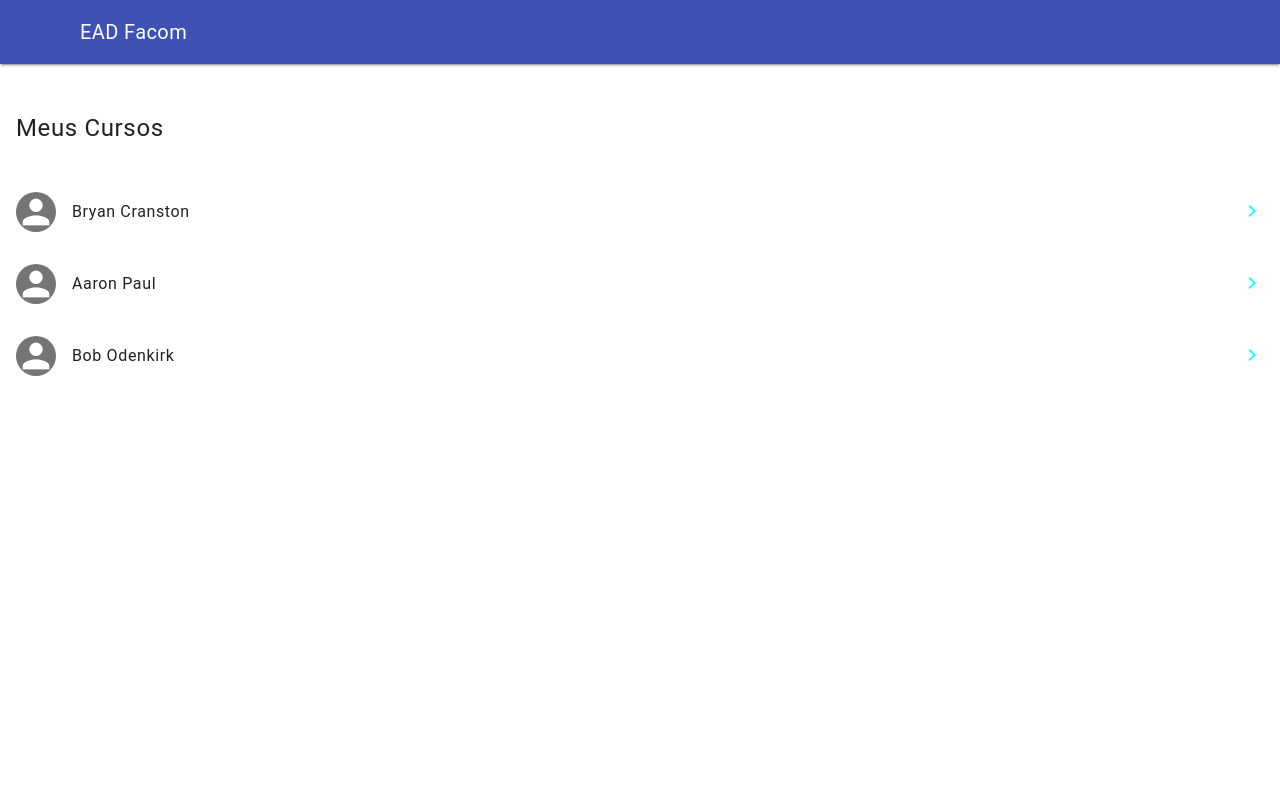
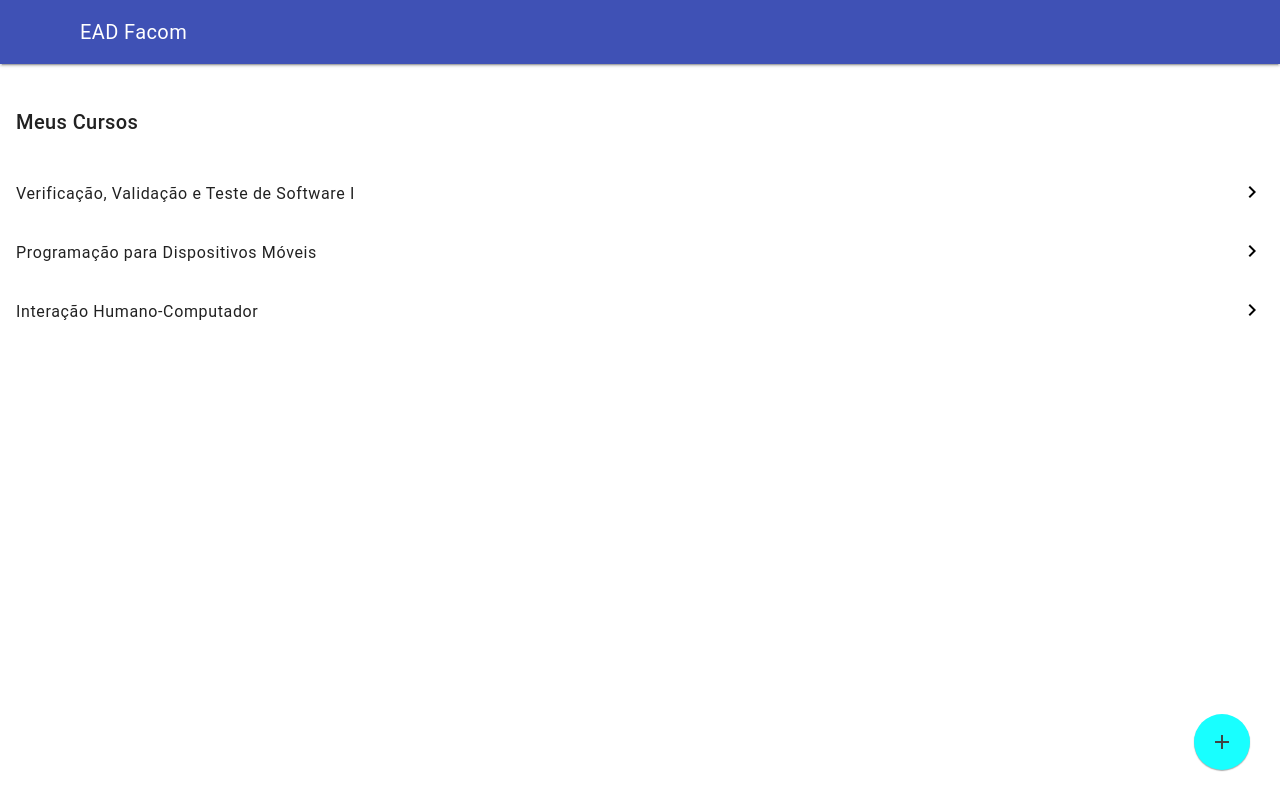
Before and after one commit to MateusGabi/EADFacom, a website: page index.html at #!/cursos in a window 1280 px wide. Drawn offline with nearby package versions, Linux system fonts and the light colour scheme; some packages are replaced by stand-ins of ours.

Commit message:
Melhorias na interface de 'meus cursos'

```diff
--- a/assets/js/app.js
+++ b/assets/js/app.js
@@ -2,8 +2,8 @@ var app = angular.module("EADFacom", ["ngRoute"]);
 app.config(function($routeProvider) {
 
     $routeProvider
-    .when("/", {
-        templateUrl : "views/main.html"
+    .when("/inicio", {
+        templateUrl : "views/inicio.html"
     })
     .when("/entrar", {
         templateUrl : "views/loggin.html"
@@ -13,6 +13,9 @@ app.config(function($routeProvider) {
     })
     .when("/cursos", {
         templateUrl : "views/cursos.html"
+    })
+    .when("/cursos/adicionar", {
+        templateUrl: "views/cursos.adicionar.html"
     })
 
     // caso não seja nenhum desses, redirecione para a rota '/'
--- a/index.html
+++ b/index.html
@@ -21,7 +21,7 @@
   <div class="mdl-layout__drawer">
     <span class="mdl-layout-title">{{app_name}}</span>
     <nav class="mdl-navigation">
-      <a class="mdl-navigation__link" href="#!/">Início</a>
+      <a class="mdl-navigation__link" href="#!/inicio">Início</a>
       <a class="mdl-navigation__link" href="#!/cursos">Cursos</a>
       <a class="mdl-navigation__link" href="#!/tarefas">Tarefas</a>
     </nav>
--- a/views/cursos.html
+++ b/views/cursos.html
@@ -1,31 +1,42 @@
-
+<style>
+  .mdl-list .material-icons {
+    color: black;
+  }
+  .botao-floating {
+    position: absolute;
+    bottom: 30px;
+    right: 30px;
+}
+</style>
 <div class="mdl-list">
   <div class="mdl-list__item">
     <span class="mdl-list__item-primary-content">
-      <h4>Meus Cursos</h4>
+      <h5>Meus Cursos</h5>
     </span>
     </div>
   <div class="mdl-list__item">
     <span class="mdl-list__item-primary-content">
-      <i class="material-icons mdl-list__item-avatar">person</i>
-      <span>Bryan Cranston</span>
+      <span>Verificação, Validação e Teste de Software I</span>
     </span>
     <a class="mdl-list__item-secondary-action" href="#"><i class="material-icons">ic_keyboard_arrow_right</i></a>
   </div>
   <div class="mdl-list__item">
     <span class="mdl-list__item-primary-content">
-      <i class="material-icons mdl-list__item-avatar">person</i>
-      <span>Aaron Paul</span>
+      <span>Programação para Dispositivos Móveis</span>
     </span>
     <a class="mdl-list__item-secondary-action" href="#"><i class="material-icons">ic_keyboard_arrow_right</i></a>
   </div>
   <div class="mdl-list__item">
     <span class="mdl-list__item-primary-content">
-      <i class="material-icons mdl-list__item-avatar">person</i>
-      <span>Bob Odenkirk</span>
+      <span>Interação Humano-Computador</span>
     </span>
     <span class="mdl-list__item-secondary-content">
       <a class="mdl-list__item-secondary-action" href="#"><i class="material-icons">ic_keyboard_arrow_right</i></a>
   </span>
   </div>
 </div>
+
+<!-- Colored FAB button with ripple -->
+<a href="#!/cursos/adicionar" class="botao-floating mdl-button mdl-js-button mdl-button--fab mdl-js-ripple-effect mdl-button--colored">
+  <i class="material-icons">add</i>
+</a>
```
Also changed, not shown: views/main.html (deleted, +0 -16 lines), views/inicio.html (added).
